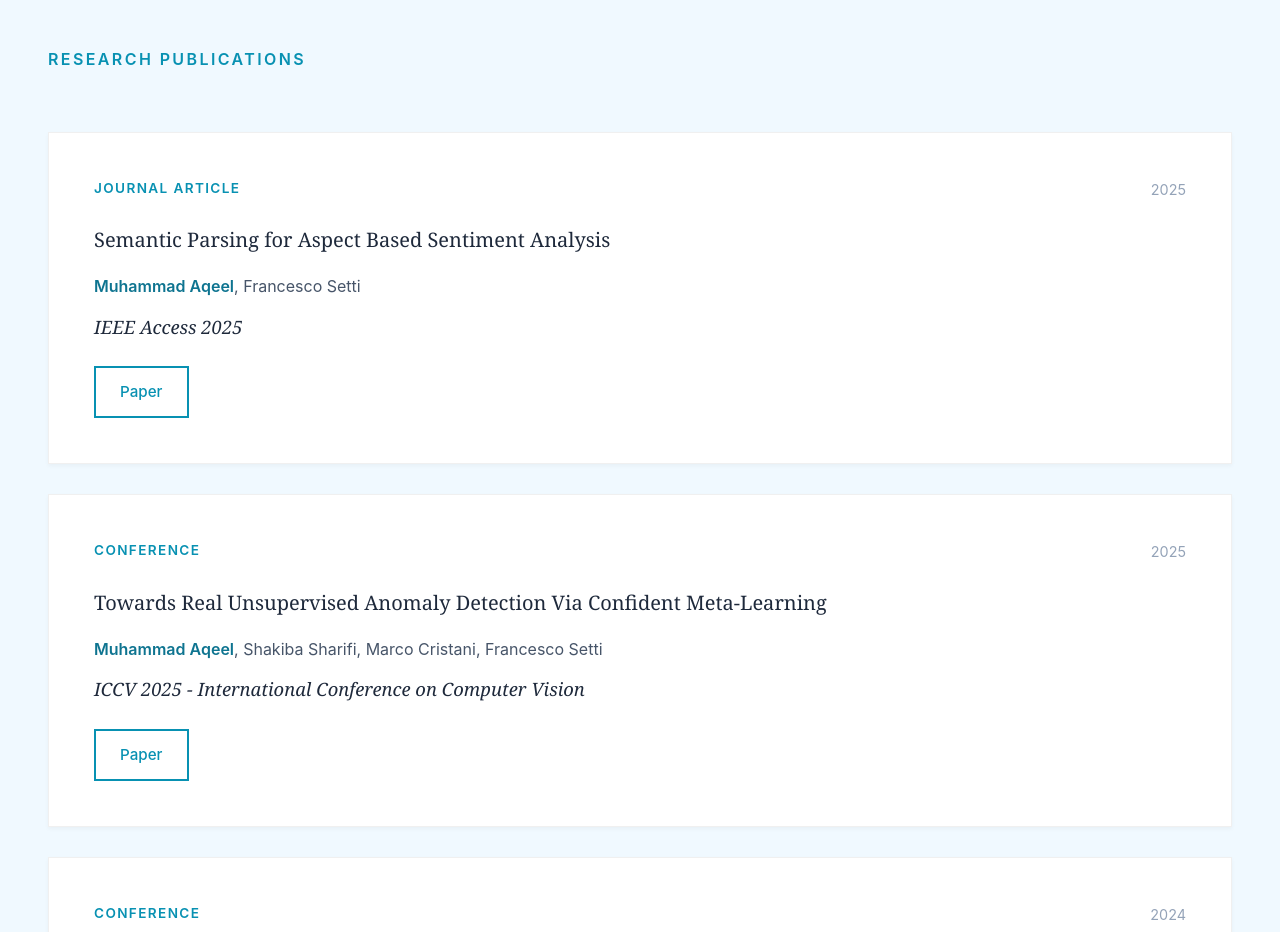
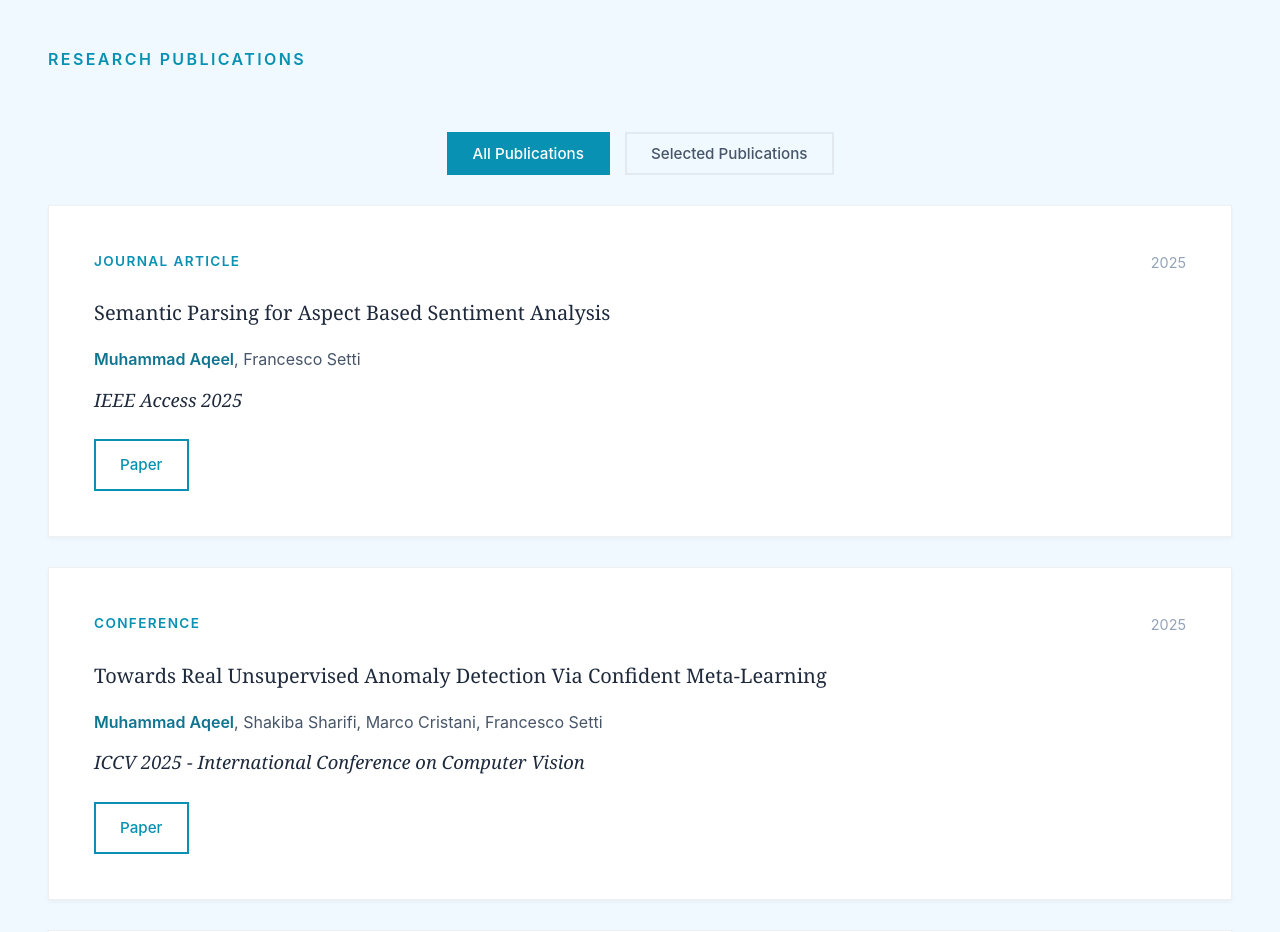
Before and after one commit to aqeeelmirza/aqeeelmirza.github.io, a plain HTML site: page index.html in a window 1280 px wide. Shown: the part 2340-3272 px from the top of the page. Drawn offline with nearby package versions, Linux system fonts and the light colour scheme.

Commit message:
index.html

```diff
--- a/index.html
+++ b/index.html
@@ -214,6 +214,35 @@
             transition: all 0.3s ease; font-family: -apple-system, BlinkMacSystemFont, 'Segoe UI', sans-serif; border: 2px solid var(--accent); font-weight: 500;
         }
         .pub-link:hover { background: var(--accent); color: #ffffff; transform: translateY(-2px); box-shadow: 0 4px 12px rgba(0, 119, 163, 0.3); }
+        .pub-filters {
+            display: flex;
+            gap: 15px;
+            margin-bottom: 30px;
+            justify-content: center;
+        }
+
+        .pub-filter-btn {
+            padding: 10px 24px;
+            background: transparent;
+            color: var(--text-secondary);
+            border: 2px solid var(--border-light);
+            cursor: pointer;
+            font-size: 0.95rem;
+            transition: all 0.3s ease;
+            font-family: -apple-system, BlinkMacSystemFont, 'Segoe UI', sans-serif;
+            font-weight: 500;
+        }
+
+        .pub-filter-btn:hover {
+            border-color: var(--accent);
+            color: var(--accent);
+        }
+
+        .pub-filter-btn.active {
+            background: var(--accent);
+            color: white;
+            border-color: var(--accent);
+        }
 
         /* Skills */
         .skills-section { padding: 100px 3rem; background: var(--bg-secondary); }
@@ -456,6 +485,11 @@
                 <h2 class="section-title">Research Publications</h2>
             </div>
 
+            <div class="pub-filters">
+                <button class="pub-filter-btn active" onclick="filterPublications('all')">All Publications</button>
+                <button class="pub-filter-btn" onclick="filterPublications('featured')">Selected Publications</button>
+            </div>
+
             <div class="publications-grid">
                 <article class="pub-card fade-in">
                     <div class="pub-header">
@@ -472,7 +506,7 @@
                     </div>
                 </article>
 
-                <article class="pub-card fade-in">
+                <article class="pub-card fade-in" data-featured="true">
                     <div class="pub-header">
                         <span class="pub-type">Conference</span>
                         <span class="pub-year">2025</span>
@@ -487,7 +521,7 @@
                     </div>
                 </article>
 
-                <article class="pub-card fade-in">
+                <article class="pub-card fade-in" data-featured="true">
                     <div class="pub-header">
                         <span class="pub-type">Conference</span>
                         <span class="pub-year">2024</span>
@@ -505,7 +539,7 @@
                     </div>
                 </article>
 
-                <article class="pub-card fade-in">
+                <article class="pub-card fade-in" data-featured="true">
                     <div class="pub-header">
                         <span class="pub-type">Conference</span>
                         <span class="pub-year">2025</span>
@@ -523,7 +557,7 @@
                     </div>
                 </article>
 
-                <article class="pub-card fade-in">
+                <article class="pub-card fade-in" data-featured="true">
                     <div class="pub-header">
                         <span class="pub-type">Conference</span>
                         <span class="pub-year">2025</span>
@@ -541,7 +575,7 @@
                     </div>
                 </article>
 
-                <article class="pub-card fade-in">
+                <article class="pub-card fade-in" data-featured="true">
                     <div class="pub-header">
                         <span class="pub-type">Conference</span>
                         <span class="pub-year">2025</span>
@@ -730,6 +764,25 @@
                 navMenu.classList.remove('active');
             });
         });
+
+        // ADD THE FILTER FUNCTION HERE
+        function filterPublications(filter) {
+            const buttons = document.querySelectorAll('.pub-filter-btn');
+            const publications = document.querySelectorAll('.pub-card');
+
+            // Update active button
+            buttons.forEach(btn => btn.classList.remove('active'));
+            event.target.classList.add('active');
+
+            // Filter publications
+            publications.forEach(pub => {
+                if (filter === 'all') {
+                    pub.style.display = 'block';
+                } else if (filter === 'featured') {
+                    pub.style.display = pub.dataset.featured === 'true' ? 'block' : 'none';
+                }
+            });
+        }
 
         // Scroll active link
         const sections = document.querySelectorAll('section');
```
